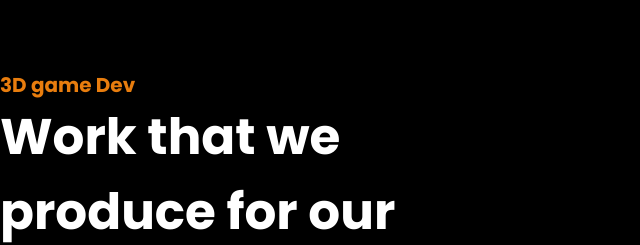
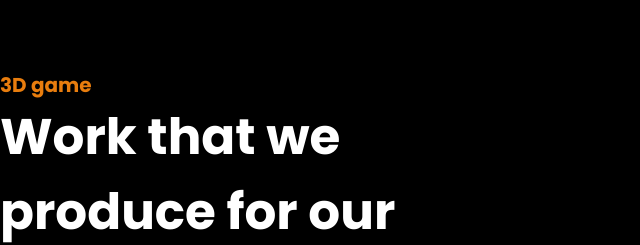
Before and after one commit to Artem1140/web, a plain HTML site: page index.html in a window 1280 px wide. Shown: the part 143-388 px from the top of the page, 0-640 px from the left. Drawn offline with Linux system fonts and the light colour scheme.

Commit message:
изм назв 3D

```diff
--- a/index.html
+++ b/index.html
@@ -26,7 +26,7 @@
 
         <div class="hero container">
         <div class="hero--info">
-            <h2>3D game Dev</h2>
+            <h2>3D game</h2>
             <h1>Work that we produce for our clients</h1>
             <p>Lorem Ipsum is simply dummy text of the printing and typesetting industry. Lorem Ipsum has been the industry's standard.</p>
             <button onclick="document.location='https://www.youtube.com/watch?v=tWKVv4xaddI'" class="btn">
```
